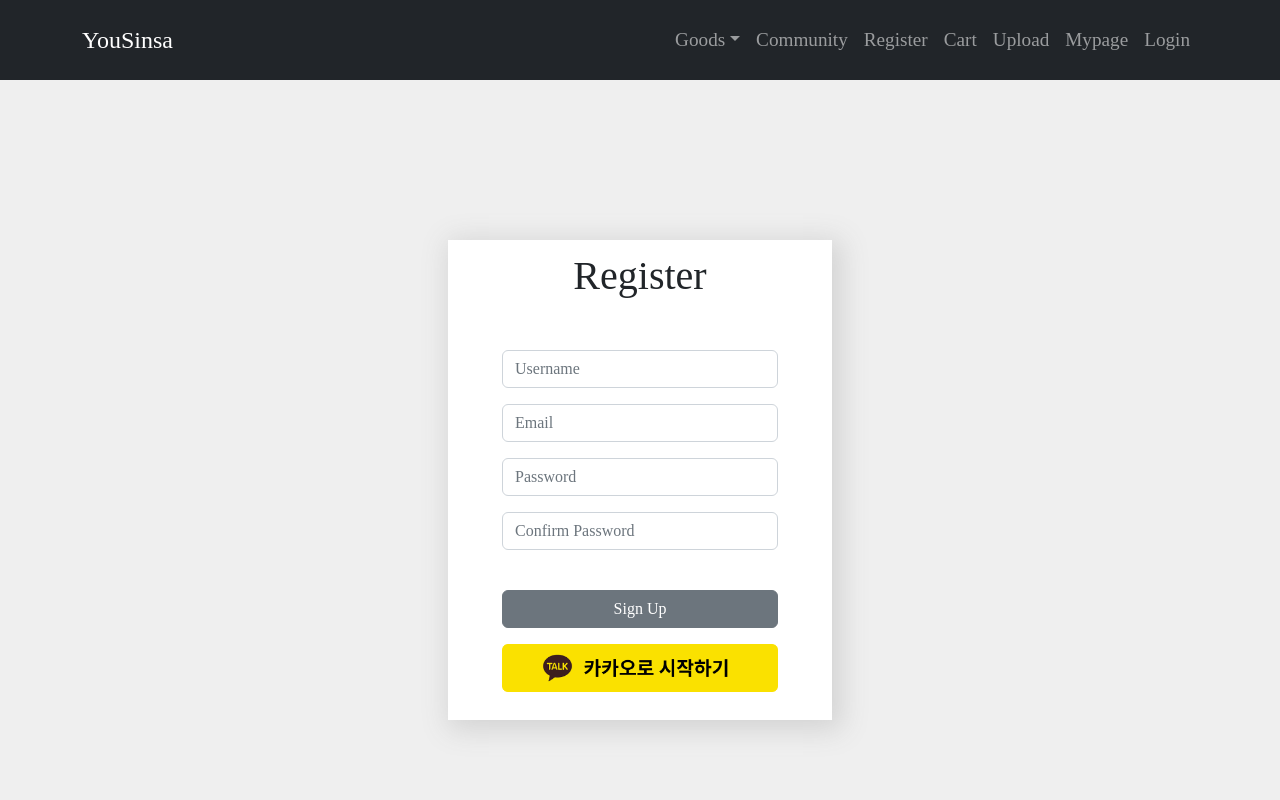
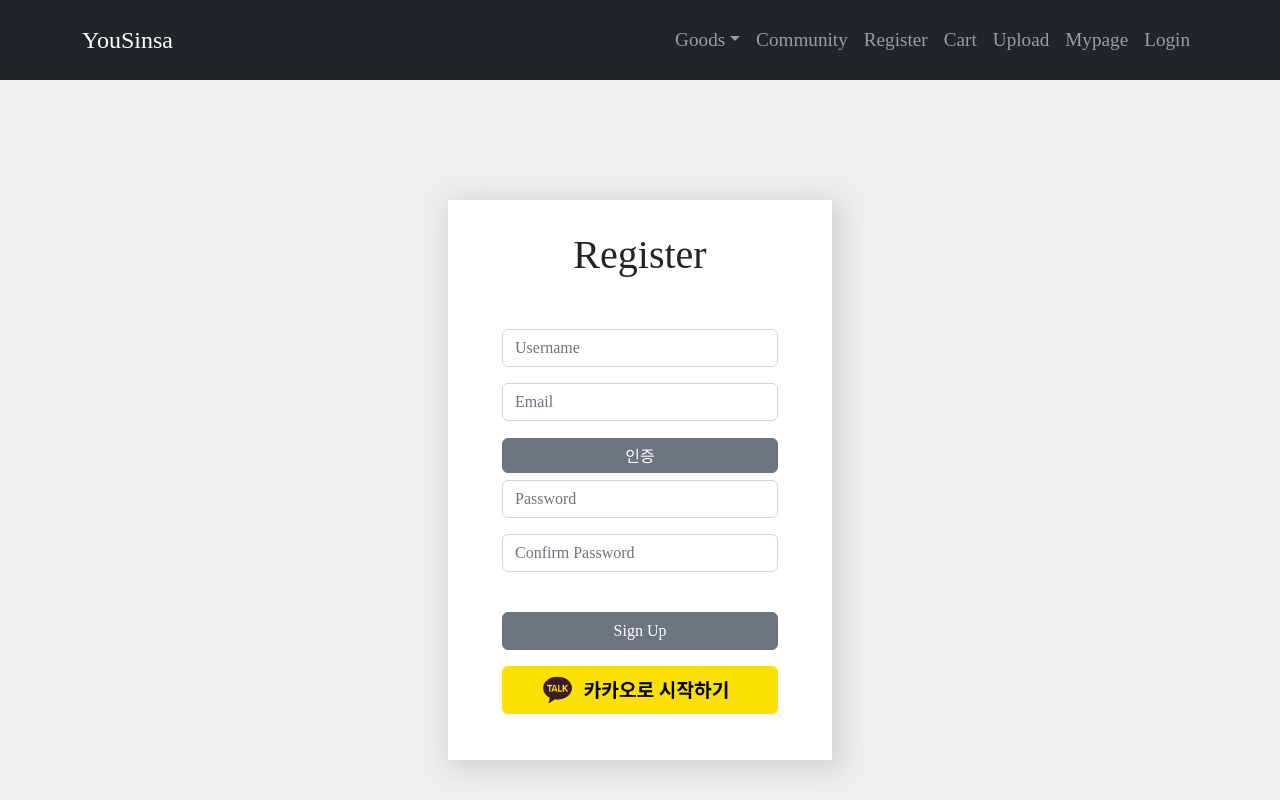
Before and after one commit to yousinsa/front-end, a React (Create React App) app in the folder my-app/: page /register in a window 1280 px wide. Shown: the top 800 px of the page. Built offline with nearby package versions, Linux system fonts and the light colour scheme; a web font is replaced by a local one.

Commit message:
style 인증버튼 추가

```diff
--- a/my-app/src/App.tsx
+++ b/my-app/src/App.tsx
@@ -4,7 +4,7 @@ import NavigationBar from "./NavigationBar/NavigationBar";
 import Register from "./register/Register";
 import Login from "./Login/Login";
 import Cart from "./Cart/Cart";
-
+import MyPage from "./MyPage/MyPage";
 import Footer from "./Footer/Footer";
 import Community from "./Community/Community";
 import { Routes, Route } from "react-router-dom";
@@ -23,7 +23,7 @@ function App() {
         <Route path="/register" element={<Register />} />
         <Route path="/login" element={<Login />} />
         <Route path="/cart" element={<Cart />} />
-        {/* <Route path="/mypage" element={<Mypage />} /> */}
+        <Route path="/mypage" element={<MyPage />} />
         <Route path="/community" element={<Community />} />
         <Route path="/logout" element={<Logout />} />
         <Route path="/goods" element={<Goods />} />
--- /dev/null
+++ b/my-app/src/MyPage/MyPage.tsx
@@ -0,0 +1,7 @@
+import React from "react";
+
+const MyPage = () => {
+  return <div>MyPage</div>;
+};
+
+export default MyPage;
--- a/my-app/src/NavigationBar/NavigationBar.tsx
+++ b/my-app/src/NavigationBar/NavigationBar.tsx
@@ -25,7 +25,7 @@ const NavigationBar = () => {
               <Nav.Link href="/community">Community</Nav.Link>
               <Nav.Link href="/register">Register</Nav.Link>
               <Nav.Link href="/cart">Cart</Nav.Link>
-              <Nav.Link href="/login">Upload</Nav.Link>
+              <Nav.Link href="/upload">Upload</Nav.Link>
               <Nav.Link href="/mypage">Mypage</Nav.Link>
               <Nav.Link href="/login">Login</Nav.Link>
             </Nav>
--- a/my-app/src/register/Register.tsx
+++ b/my-app/src/register/Register.tsx
@@ -28,13 +28,20 @@ const Register = () => {
           </Form.Group>
           <Form.Group
             as={Row}
-            className="mb-3"
+            className="mb-3 d-flex flex-column"
             controlId="formPlaintextPassword"
           >
             <Col sm>
-              <Form.Control type="password" placeholder="Email" />
+              <Form.Control type="email" placeholder="Email" />
             </Col>
           </Form.Group>
+          <Button
+            style={{ marginBottom: "5px", height: "80%" }}
+            variant="secondary"
+            type="submit"
+          >
+            인증
+          </Button>
 
           <Form.Group
             as={Row}
@@ -89,7 +96,7 @@ const RegisterFormOutContainer = styled.div`
   background-color: white;
   box-shadow: 5px 5px 26px 5px lightgray;
   width: 30%;
-  height: 60%;
+  height: 70%;
   display: grid;
   align-content: center;
 `;
```
